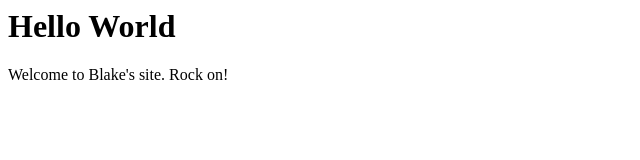
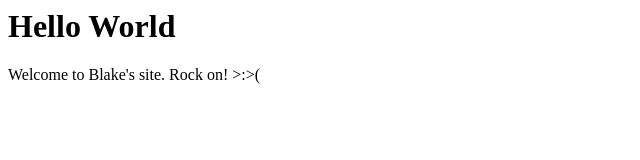
Before and after one commit to ThiefOfBagEnd/github-actions, a plain HTML site: page web_content/index.html in a window 1280 px wide. Shown: the full height of the page, 0-640 px from the left. Drawn offline with Linux system fonts and the light colour scheme.

Commit message:
Customize content again

```diff
--- a/web_content/index.html
+++ b/web_content/index.html
@@ -6,7 +6,7 @@
 
 <body>
   <h1>Hello World</h1>
-  <p>Welcome to Blake's site. Rock on!</p>
+  <p>Welcome to Blake's site. Rock on! >:>(</p>
 </body>
 
 </html>
```
